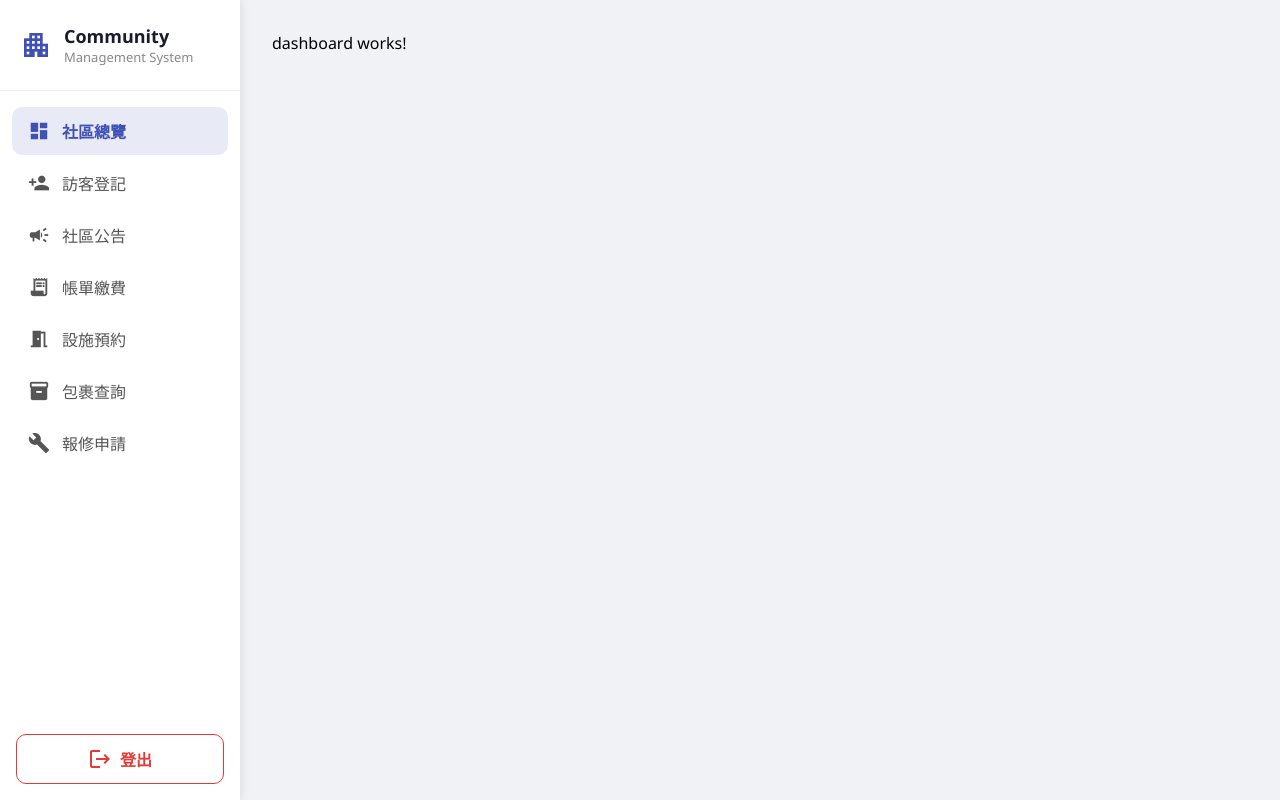
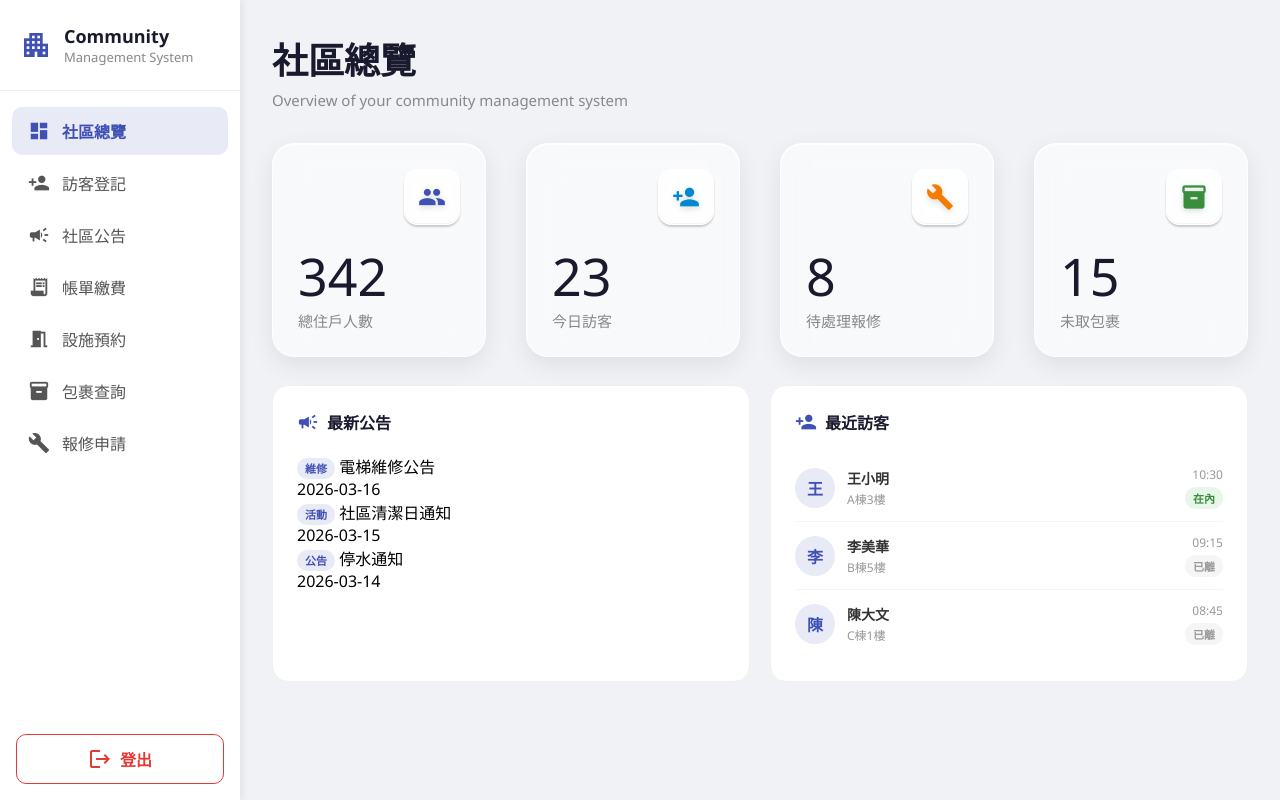
Before and after one commit to starloli/I-community-frontend, an Angular app: page /dashboard in a window 1280 px wide. Built offline with nearby package versions, Linux system fonts and the light colour scheme.

Commit message:
feat: 完成社區總覽頁面

```diff
--- a/src/app/pages/dashboard/dashboard.component.html
+++ b/src/app/pages/dashboard/dashboard.component.html
@@ -1 +1,79 @@
-<p>dashboard works!</p>
+<div class="dashboard-container">
+  <!-- 頁面標題 -->
+  <div class="page-header">
+    <h1>社區總覽</h1>
+    <span class="subtitle">Overview of your community management system</span>
+  </div>
+
+  <!-- 統計卡片區塊:用@for 把 status 陣列的每筆資料渲染成一張卡片  -->
+  <div class="stats-grid">
+    @for (stat of stats; track stat.label) {
+    <div class="stat-card">
+      <!-- icon 在右上角 -->
+      <div class="stat-top">
+        <div class="stat-icon" [style.background]="stat.bg">
+          <mat-icon [style.color]="stat.color">{{ stat.icon }}</mat-icon>
+        </div>
+      </div>
+      <!-- 數字和標籤在下方 -->
+      <div class="stat-info">
+        <span class="stat-value">{{ stat.value }}</span>
+        <span class="stat-label">{{ stat.label }}</span>
+      </div>
+    </div>
+    }
+  </div>
+
+  <!-- 下方兩欄: 公告 + 訪客 -->
+  <div class="bottom-grid">
+
+    <!-- 最新公告 -->
+    <div class="card">
+      <div class="card-header">
+        <mat-icon>campaign</mat-icon>
+        <h2>最新公告</h2>
+      </div>
+      <!-- @for 把 announcements 陣列每筆資料渲染成一列 -->
+      @for (item of announcements;track item.title) {
+      <div class="announcements-item">
+        <div class="announcements-left">
+          <!-- 公告分類標籤 -->
+          <span class="category-badge">{{ item.category }}</span>
+          <span class="announcements-title"> {{ item.title }}</span>
+        </div>
+        <span class="announcements-date">{{ item.date }}</span>
+      </div>
+      }
+    </div>
+
+    <!-- 最近訪客 -->
+    <div class="card">
+      <div class="card-header">
+        <mat-icon>person_add</mat-icon>
+        <h2>最近訪客</h2>
+      </div>
+      <!-- @for 把 recentVisitors 陣列每筆資料渲染成一列 -->
+      @for (visitor of recentVisitors; track visitor.name) {
+      <div class="visitor-item">
+        <div class="visitor-avatar">
+          <!-- 取訪客姓名第一個字當作頭像 -->
+          {{ visitor.name.charAt(0) }}
+        </div>
+        <div class="visitor-info">
+          <span class="visitor-name">{{ visitor.name }}</span>
+          <span class="visitor-unit">{{ visitor.unit }}</span>
+        </div>
+        <div class="visitor-right">
+          <span class="visitor-time">{{ visitor.time }}</span>
+          <!-- @if 根據狀態動態切換樣式，在內=綠色，已離=灰色 -->
+          @if (visitor.status === '在內') {
+          <span class="visitor-status status-inside">{{ visitor.status }}</span>
+          } @else {
+          <span class="visitor-status status-left">{{ visitor.status }}</span>
+          }
+        </div>
+      </div>
+      }
+    </div>
+  </div>
+</div>
--- a/src/app/pages/dashboard/dashboard.component.scss
+++ b/src/app/pages/dashboard/dashboard.component.scss
@@ -0,0 +1,266 @@
+// ===== 整體容器 =====
+.dashboard-container {
+  padding: 0;
+}
+
+// ===== 頁面標題 =====
+.page-header {
+  margin-bottom: 32px;
+
+  h1 {
+    font-size: 36px;
+    font-weight: 700;
+    color: #1a1a2e;
+    margin: 0 0 4px 0;
+  }
+
+  .subtitle {
+    font-size: 15px;
+    color: #888;
+  }
+}
+
+// ===== 統計卡片區塊 =====
+// grid-template-columns: repeat(4, 1fr) 讓四張卡片平均分配寬度
+.stats-grid {
+  display: grid;
+  grid-template-columns: repeat(4, 1fr);
+  gap: 40px;
+  margin-bottom: 28px;
+}
+
+// 每張統計卡片
+// 每張統計卡片：白色玻璃風格
+.stat-card {
+  // 白色半透明玻璃底
+  background: rgba(255, 255, 255, 0.55);
+  backdrop-filter: blur(16px);
+  -webkit-backdrop-filter: blur(16px);
+  border-radius: 22px;
+  padding: 25px;
+  display: flex;
+  flex-direction: column;
+  gap: 16px;
+  // 白色亮邊框
+  border: 1px solid rgba(255, 255, 255, 0.8);
+  box-shadow:
+    0 8px 24px rgba(0, 0, 0, 0.08),
+    inset 0 1px 0 rgba(255, 255, 255, 1);
+  transition: box-shadow 0.2s;
+  aspect-ratio: 1 / 1;
+
+  &:hover {
+    box-shadow:
+      0 12px 32px rgba(0, 0, 0, 0.12),
+      inset 0 1px 0 rgba(255, 255, 255, 1);
+  }
+}
+
+// 圖示：更深一點的白色玻璃，讓層次感出來
+.stat-icon {
+  width: 56px;
+  height: 56px;
+  border-radius: 14px;
+  display: flex;
+  align-items: center;
+  justify-content: center;
+  background: rgba(255, 255, 255, 0.7) !important;
+  backdrop-filter: blur(8px);
+  -webkit-backdrop-filter: blur(8px);
+  border: 1px solid rgba(255, 255, 255, 0.9);
+  box-shadow:
+    0 2px 2px rgba(0, 0, 0, 0.2),
+    inset 0 1px 0 rgba(255, 255, 255, 1),
+    inset 0 -1px 0 rgba(0, 0, 0, 0.04);
+
+  mat-icon {
+    font-size: 28px;
+    width: 28px;
+    height: 28px;
+    filter: drop-shadow(0 2px 3px rgba(0, 0, 0, 0.15));
+  }
+}
+.stat-top {
+  display: flex;
+  justify-content: flex-end; // icon 推到右邊
+}
+
+.stat-info {
+  display: flex;
+  flex-direction: column;
+  gap: 8px;
+  margin-top: auto;
+}
+
+.stat-label {
+  font-size: 15px;
+  color: #888;
+  font-weight: 500;
+}
+
+// 統計數字放大顯示
+.stat-value {
+  font-size: 52px;
+  font-weight: 400;
+  color: #1a1a2e;
+  line-height: 1;
+}
+
+
+
+// ===== 下方兩欄 =====
+// repeat(2, 1fr) 讓公告和訪客各佔一半寬度
+.bottom-grid {
+  display: grid;
+  grid-template-columns: repeat(2, 1fr);
+  gap: 20px;
+}
+
+// 共用卡片樣式
+.card {
+  background: #ffffff;
+  border-radius: 16px;
+  padding: 24px;
+  border: 1px solid #f0f0f0;
+}
+
+// 卡片標題列
+.card-header {
+  display: flex;
+  align-items: center;
+  gap: 8px;
+  margin-bottom: 20px;
+
+  mat-icon {
+    color: #3f51b5;
+    font-size: 22px;
+    width: 22px;
+    height: 22px;
+  }
+
+  h2 {
+    font-size: 16px;
+    font-weight: 600;
+    color: #1a1a2e;
+    margin: 0;
+  }
+}
+
+// ===== 公告列表 =====
+.announcement-item {
+  display: flex;
+  justify-content: space-between;
+  align-items: center;
+  padding: 12px 0;
+  // 每列之間加上分隔線，最後一列不加
+  border-bottom: 1px solid #f5f5f5;
+
+  &:last-child {
+    border-bottom: none;
+  }
+}
+
+.announcement-left {
+  display: flex;
+  align-items: center;
+  gap: 10px;
+}
+
+// 公告分類標籤
+.category-badge {
+  font-size: 11px;
+  padding: 3px 8px;
+  border-radius: 20px;
+  background: #e8eaf6;
+  color: #3f51b5;
+  font-weight: 600;
+  white-space: nowrap;
+}
+
+.announcement-title {
+  font-size: 14px;
+  color: #333;
+}
+
+.announcement-date {
+  font-size: 12px;
+  color: #aaa;
+  white-space: nowrap;
+}
+
+// ===== 訪客列表 =====
+.visitor-item {
+  display: flex;
+  align-items: center;
+  gap: 12px;
+  padding: 12px 0;
+  border-bottom: 1px solid #f5f5f5;
+
+  &:last-child {
+    border-bottom: none;
+  }
+}
+
+// 訪客頭像（顯示姓名第一個字）
+.visitor-avatar {
+  width: 40px;
+  height: 40px;
+  border-radius: 50%;
+  background: #e8eaf6;
+  color: #3f51b5;
+  display: flex;
+  align-items: center;
+  justify-content: center;
+  font-weight: 700;
+  font-size: 16px;
+  flex-shrink: 0;
+}
+
+.visitor-info {
+  flex: 1;
+  display: flex;
+  flex-direction: column;
+  gap: 2px;
+}
+
+.visitor-name {
+  font-size: 14px;
+  font-weight: 600;
+  color: #333;
+}
+
+.visitor-unit {
+  font-size: 12px;
+  color: #999;
+}
+
+.visitor-right {
+  display: flex;
+  flex-direction: column;
+  align-items: flex-end;
+  gap: 4px;
+}
+
+.visitor-time {
+  font-size: 12px;
+  color: #999;
+}
+
+// 訪客狀態標籤
+// 在內 = 綠色，已離 = 灰色
+.visitor-status {
+  font-size: 11px;
+  padding: 3px 8px;
+  border-radius: 20px;
+  font-weight: 600;
+}
+
+.status-inside {
+  background: #e8f5e9;
+  color: #388e3c;
+}
+
+.status-left {
+  background: #f5f5f5;
+  color: #999;
+}
--- a/src/app/pages/dashboard/dashboard.component.ts
+++ b/src/app/pages/dashboard/dashboard.component.ts
@@ -1,11 +1,38 @@
 import { Component } from '@angular/core';
+import { MatIconModule } from '@angular/material/icon';
+import { CommonModule } from '@angular/common';
 
 @Component({
   selector: 'app-dashboard',
-  imports: [],
+  standalone: true,
+  imports: [MatIconModule, CommonModule],
   templateUrl: './dashboard.component.html',
   styleUrl: './dashboard.component.scss'
 })
 export class DashboardComponent {
 
+  // ===== 統計卡片資料 =====
+  // TODO: 之後改成呼叫 GET /api/v1/dashboard/stats 取得真實數據
+  stats = [
+    { label: '總住戶人數', value: '342', icon: 'people',      color: '#3f51b5', bg: '#e8eaf6' },
+    { label: '今日訪客',   value: '23',  icon: 'person_add',  color: '#0288d1', bg: '#e1f5fe' },
+    { label: '待處理報修', value: '8',   icon: 'build',       color: '#f57c00', bg: '#fff3e0' },
+    { label: '未取包裹',   value: '15',  icon: 'inventory_2', color: '#388e3c', bg: '#e8f5e9' },
+  ];
+
+  // ===== 最新公告資料 =====
+  // TODO: 之後改成呼叫 GET /api/v1/announcements?limit=3 取得最新3筆公告
+  announcements = [
+    { title: '電梯維修公告',   date: '2026-03-16', category: '維修' },
+    { title: '社區清潔日通知', date: '2026-03-15', category: '活動' },
+    { title: '停水通知',       date: '2026-03-14', category: '公告' },
+  ];
+
+  // ===== 最近訪客資料 =====
+  // TODO: 之後改成呼叫 GET /api/v1/visitors?limit=3 取得最新3筆訪客記錄
+  recentVisitors = [
+    { name: '王小明', unit: 'A棟3樓', time: '10:30', status: '在內' },
+    { name: '李美華', unit: 'B棟5樓', time: '09:15', status: '已離' },
+    { name: '陳大文', unit: 'C棟1樓', time: '08:45', status: '已離' },
+  ];
 }
--- a/src/styles.scss
+++ b/src/styles.scss
@@ -6,7 +6,8 @@
 
 body {
   font-family: 'Segoe UI', Tahoma, Geneva, Verdana, sans-serif;
-  background-color: #f0f2f5;
+  background: linear-gradient(135deg, #667eea 0%, #764ba2 100%);
+  min-height: 100vh;
 }
 
 html, body {
```
